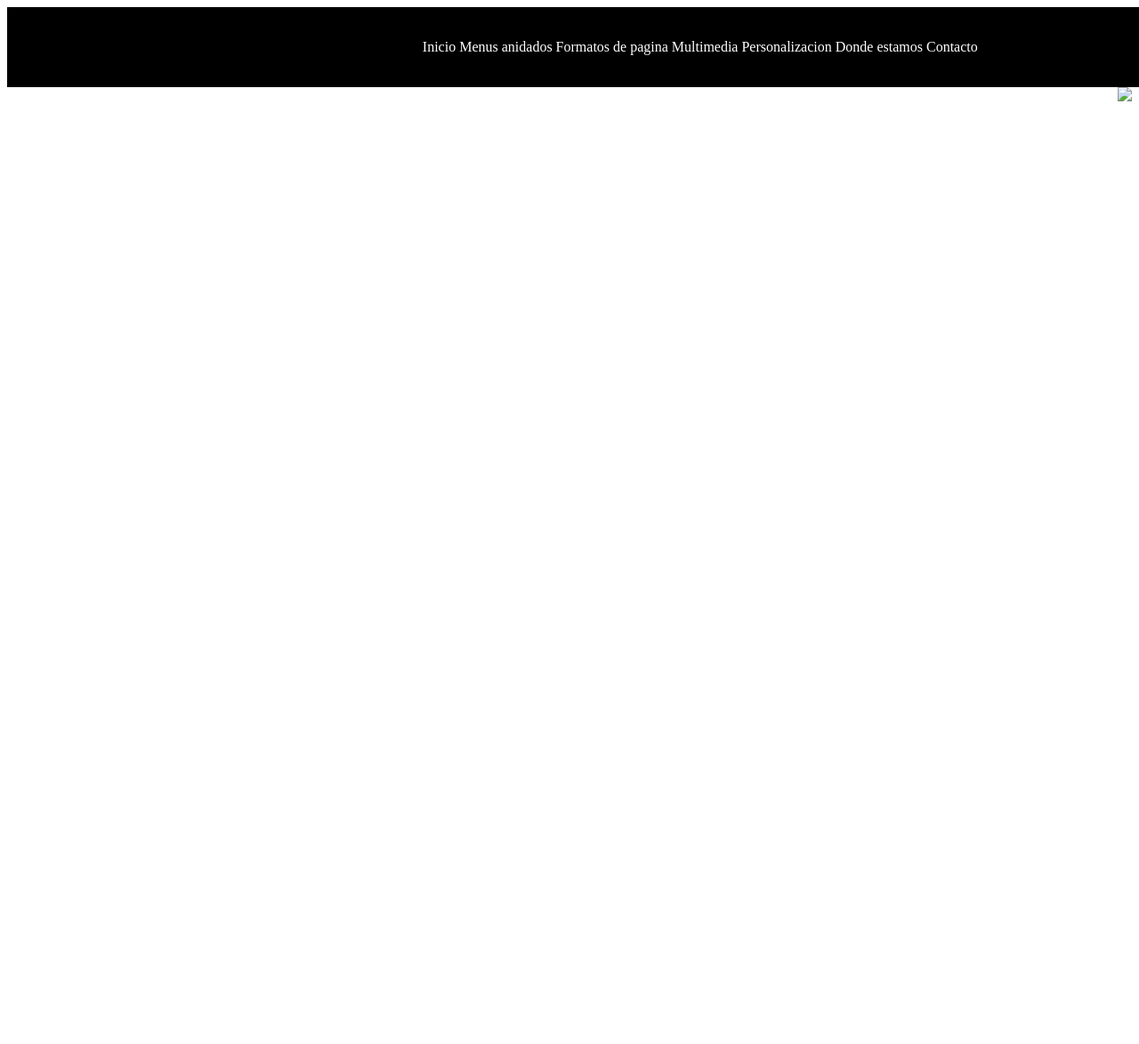
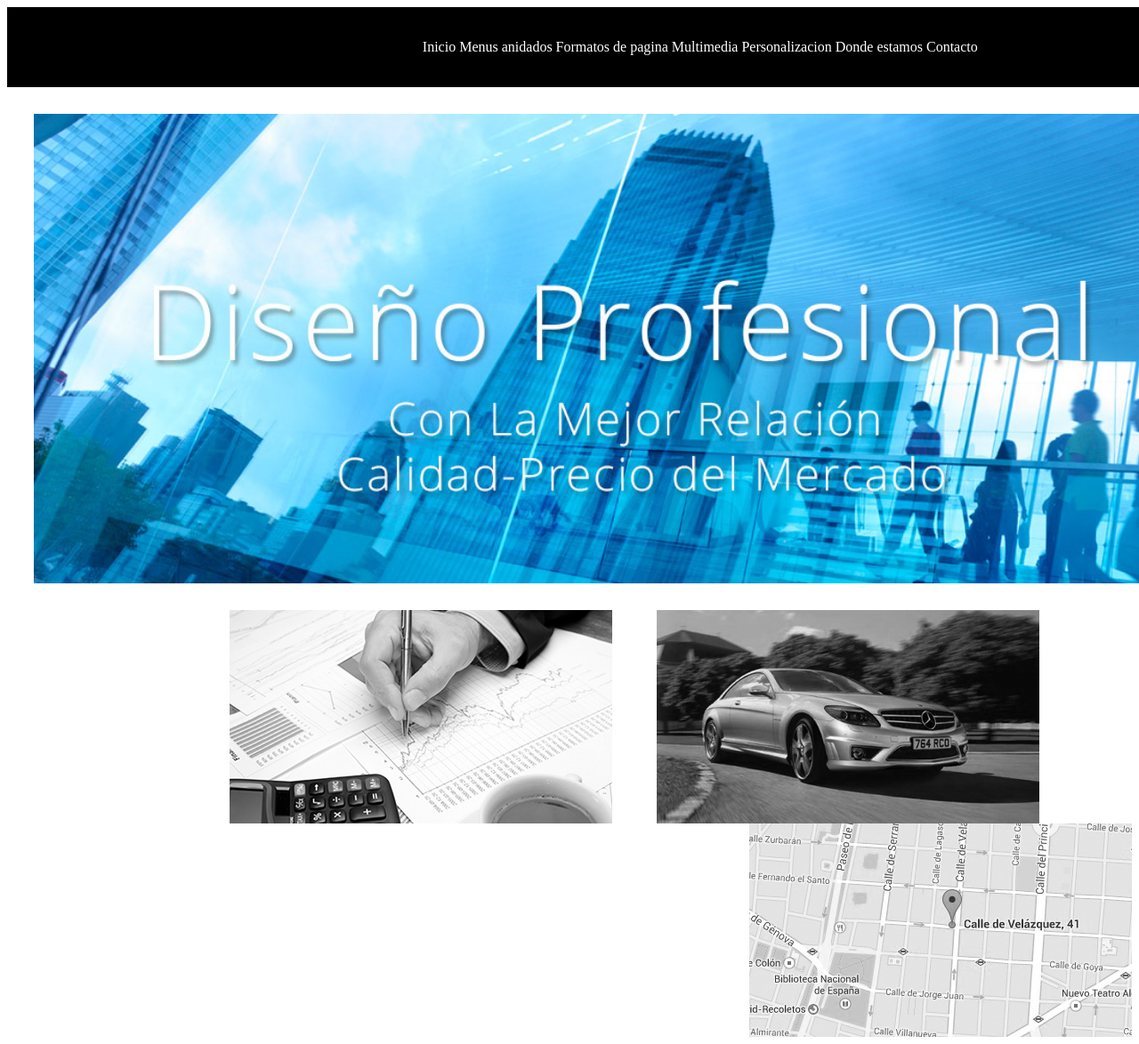
Before and after one commit to fl3xum/examen_web, a plain HTML site: page index.html in a window 1280 px wide. Shown: the top 1174 px of the page at 89% size. Before the commit the page ends 800 px from the top, so only its background shows below. Drawn offline with Linux system fonts and the light colour scheme.

Commit message:
Examen web

```diff
--- a/index.html
+++ b/index.html
@@ -15,5 +15,10 @@
 			</ul>
 		</div>
 		<div id="bloque1">
-			<img src= "featured-enterprise.jpg">
+			<img src= "/img/featured-enterprise.jpg" class="center1">
 		</div>
+		<div id="filas">
+			<img src= "/img/miniaturas-servicios.jpg" class="left">
+			<img src= "/img/miniaturas-productos.jpg" class="center2">
+			<img src= "/img/miniaturas-donde-estamos.jpg" class= "right">
+		</div>
--- a/styles.css
+++ b/styles.css
@@ -13,4 +13,35 @@ li {
 }
 
 #bloque1 {
+	padding: 30px
+}
+
+
+#filas {
+	display: inline-block;
+	margin-left: auto;
+    margin-right: auto;
+}
+
+.center1 {
+    display: block;
+	margin-left: auto;
+    margin-right: auto;
+	width: 1290px;
+
+}
+
+.center2 {
+    margin-left: 50px;
+    margin-right: auto;
+}
+
+.left {
+  float:left;
+  margin-left: 250px;
+}
+
+.right {
 	float: right;
+	margin-left: 50px;
+}
```
